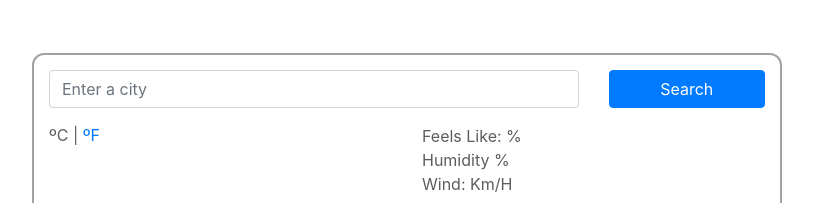
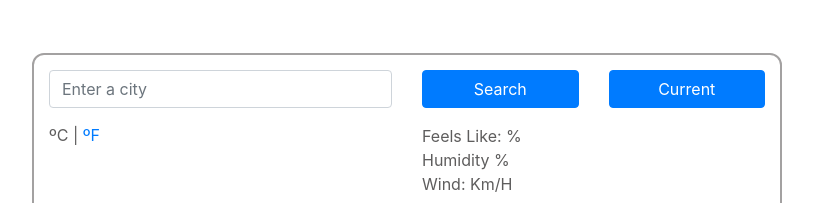
Before and after one commit to MoszykBloo/Weather-App, a plain HTML site: page index.html in a window 1280 px wide. Shown: the top 203 px of the page, without its empty margins (233-1046 px from the left). Drawn offline with nearby package versions, Linux system fonts and the light colour scheme; no server answers.

Commit message:
Added the current button

```diff
--- a/index.html
+++ b/index.html
@@ -8,7 +8,7 @@
         integrity="sha384-JcKb8q3iqJ61gNV9KGb8thSsNjpSL0n8PARn9HuZOnIxN0hoP+VmmDGMN5t9UJ0Z" crossorigin="anonymous">
     <link rel="stylesheet" href="src/style.css">
     <script src="https://unpkg.com/axios/dist/axios.min.js"></script>
-    <title>Vanilla Weather App</title>
+    <title>(New) Weather App</title>
 </head>
 
 <body>
@@ -17,11 +17,14 @@
             <div class="weather-app">
                 <form id="search-form" class="mb-3">
                     <div class="row">
-                        <div class="col-9">
+                        <div class="col-6">
                             <input type="search" placeholder="Enter a city" class="form-control" id="city-input" />
                         </div>
                         <div class="col-3">
                             <input type="submit" value="Search" class="btn btn-primary w-100" />
+                        </div>
+                        <div class="col-3">
+                            <button class="btn btn-primary w-100" id="current">Current</button>
                         </div>
                     </div>
                 </form>
```
